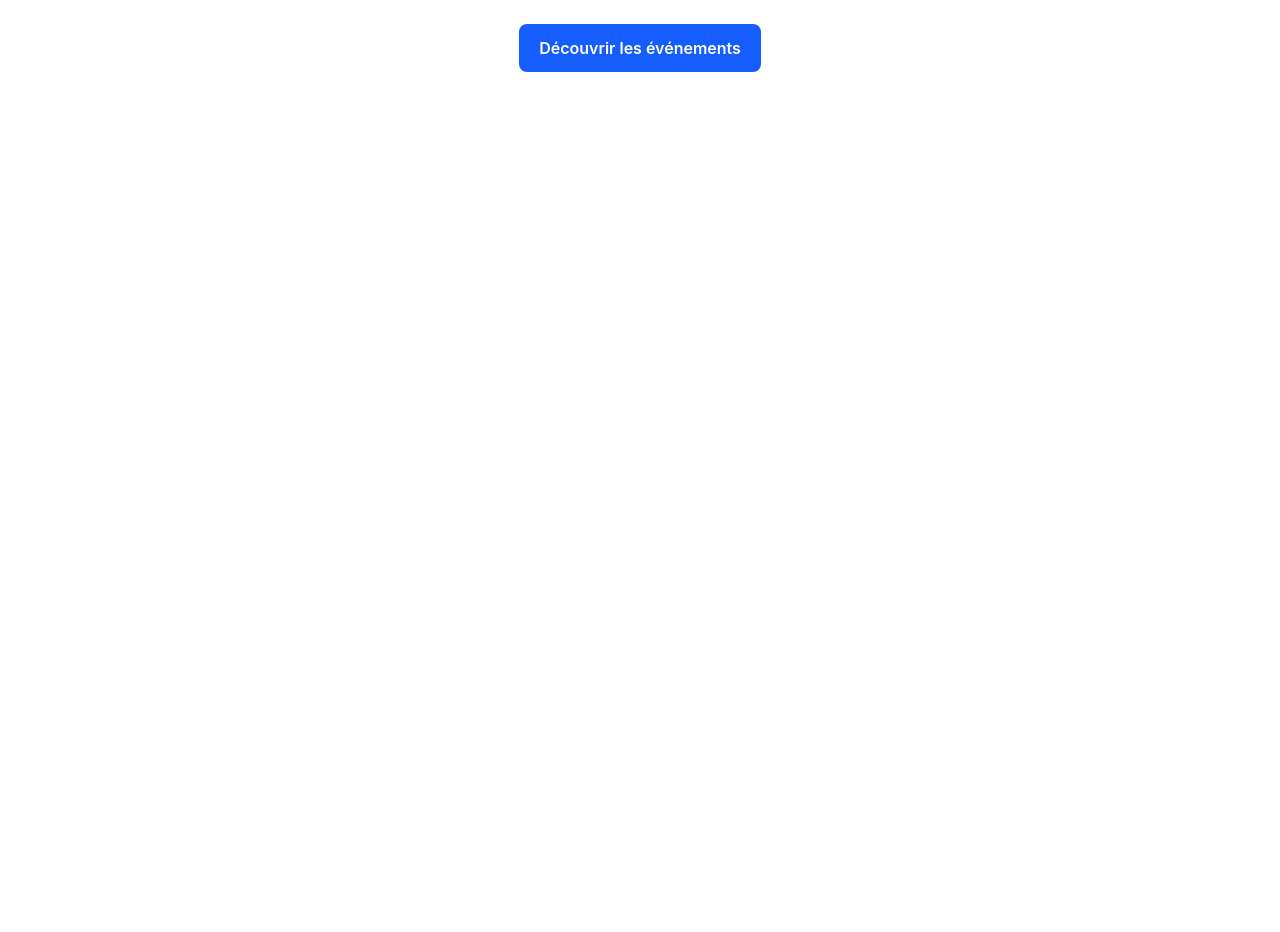
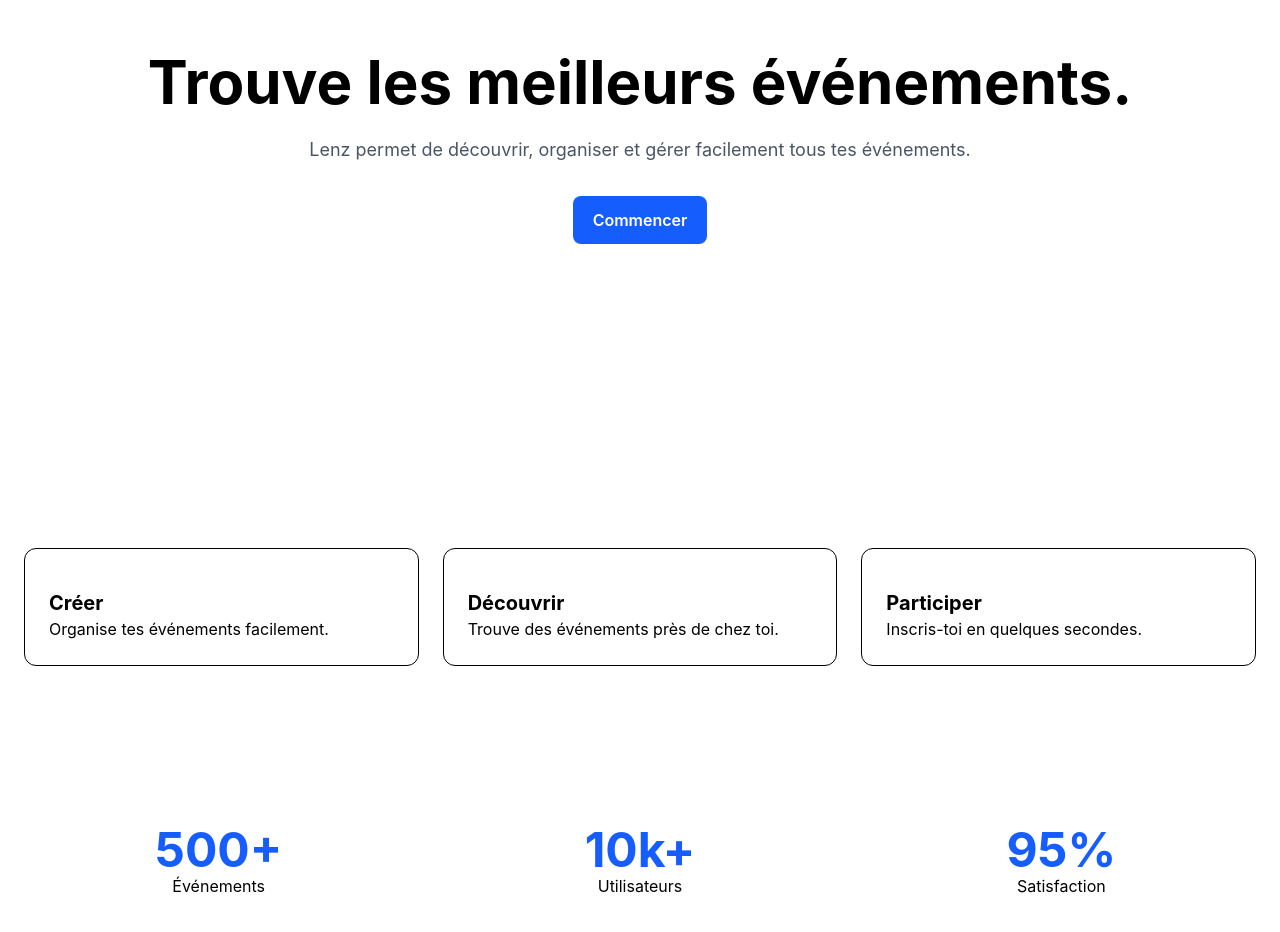
Before and after one commit to Radovoahary/lenz, a React (Vite) app in the folder frontend/: page / in a window 1280 px wide. Shown: the part 260-1192 px from the top of the page. Before the commit the page ends 800 px from the top, so only its background shows below. Built offline with nearby package versions, Linux system fonts and the light colour scheme.

Commit message:
Modifying HomePage (Updating it)

```diff
--- /dev/null
+++ b/frontend/src/components/home/Features.tsx
@@ -0,0 +1,24 @@
+function Features() {
+  return (
+    <section className="grid gap-6 py-20 md:grid-cols-3">
+      <div className="rounded-xl border p-6">
+        <h2 className="mt-4 text-xl font-bold">Créer</h2>
+        <p>Organise tes événements facilement.</p>
+      </div>
+
+      <div className="rounded-xl border p-6">
+
+        <h2 className="mt-4 text-xl font-bold">Découvrir</h2>
+        <p>Trouve des événements près de chez toi.</p>
+      </div>
+
+      <div className="rounded-xl border p-6">
+
+        <h2 className="mt-4 text-xl font-bold">Participer</h2>
+        <p>Inscris-toi en quelques secondes.</p>
+      </div>
+    </section>
+  );
+}
+
+export default Features;
--- /dev/null
+++ b/frontend/src/components/home/Hero.tsx
@@ -0,0 +1,19 @@
+import Button from "../ui/Button";
+
+function Hero() {
+  return (
+    <section className="flex min-h-[80vh] flex-col items-center justify-center text-center">
+      <h1 className="mb-6 text-6xl font-bold">
+        Trouve les meilleurs événements.
+      </h1>
+
+      <p className="mb-8 max-w-2xl text-lg text-gray-600">
+        Lenz permet de découvrir, organiser et gérer facilement tous tes événements.
+      </p>
+
+      <Button>Commencer</Button>
+    </section>
+  );
+}
+
+export default Hero;
--- /dev/null
+++ b/frontend/src/components/home/Stats.tsx
@@ -0,0 +1,22 @@
+function Stats() {
+  return (
+    <section className="grid gap-8 py-20 text-center md:grid-cols-3">
+      <div>
+        <h2 className="text-5xl font-bold text-blue-600">500+</h2>
+        <p>Événements</p>
+      </div>
+
+      <div>
+        <h2 className="text-5xl font-bold text-blue-600">10k+</h2>
+        <p>Utilisateurs</p>
+      </div>
+
+      <div>
+        <h2 className="text-5xl font-bold text-blue-600">95%</h2>
+        <p>Satisfaction</p>
+      </div>
+    </section>
+  );
+}
+
+export default Stats;
--- a/frontend/src/pages/HomePage.tsx
+++ b/frontend/src/pages/HomePage.tsx
@@ -1,18 +1,14 @@
-import Button from "../components/ui/Button";
+import Hero from "../components/home/Hero";
+import Features from "../components/home/Features";
+import Stats from "../components/home/Stats";
 
 function HomePage() {
   return (
-    <div className="mt-16 text-center">
-      <h1 className="mb-6 text-5xl font-bold">
-        Bienvenue sur Lenz 🚀
-      </h1>
-
-      <p className="mb-8 text-lg text-gray-600">
-        Organisez et découvrez des événements facilement.
-      </p>
-
-      <Button>Découvrir les événements</Button>
-    </div>
+    <>
+      <Hero />
+      <Features />
+      <Stats />
+    </>
   );
 }
 
--- a/package.json
+++ b/package.json
@@ -1,5 +1,5 @@
 {
   "dependencies": {
-    "react-router-dom": "^7.18.1"
+    "react-router-dom": "^6.30.4"
   }
 }
```
Also changed, not shown: 1 other file (tests, documents, lock files or other folders).
